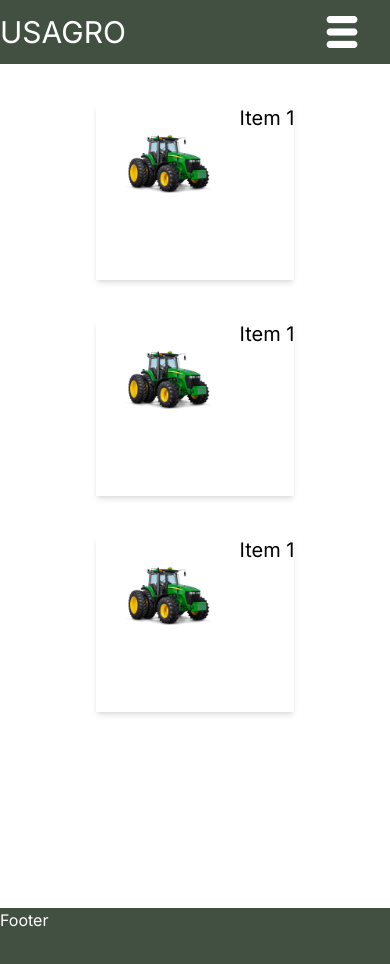
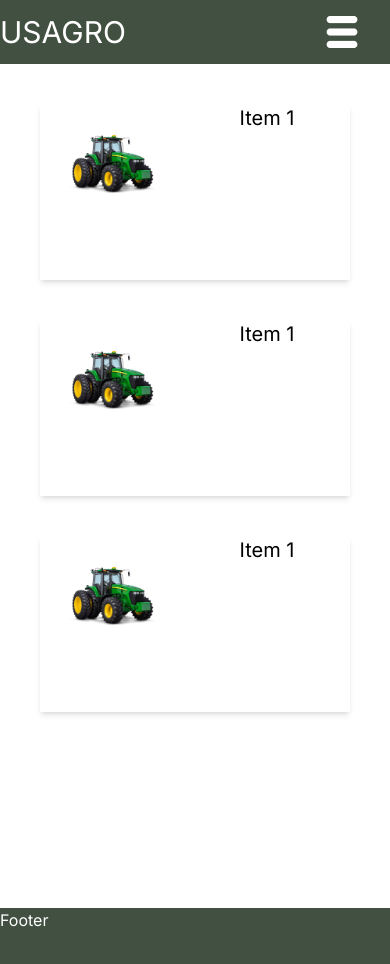
Before and after one commit to tomivillarreal/usagro-front, a Next.js app: page /catalogo in a window 390 px wide. Shown: the top 964 px of the page. Built offline with nearby package versions, Linux system fonts and the light colour scheme.

Commit message:
style: catalogo responsive solucion width

```diff
--- a/app/catalogo/page.tsx
+++ b/app/catalogo/page.tsx
@@ -26,7 +26,7 @@ export default function Catalogo() {
         <p>item</p>
         <p>item</p>
       </aside>
-        <div className="w-full lg:w-9/12 h-full flex flex-row gap-10 flex-wrap justify-center m-10">
+        <div className="w-full lg:w-9/12 h-full flex flex-col lg:flex-row gap-10 flex-wrap justify-center m-10">
         <motion.div
             whileHover={{ scale: 1.1 }}
 >
```
